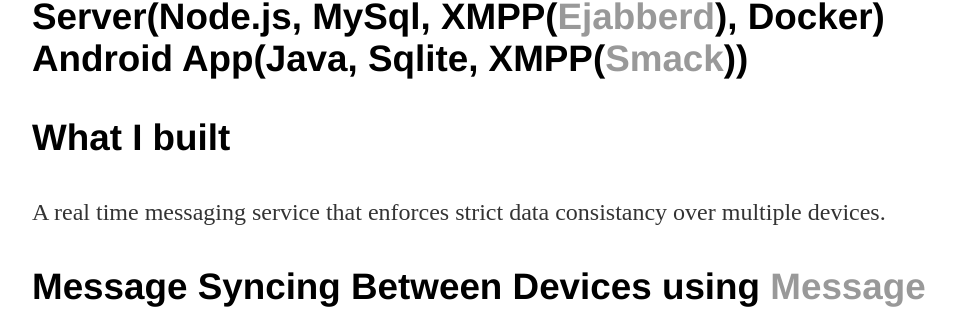
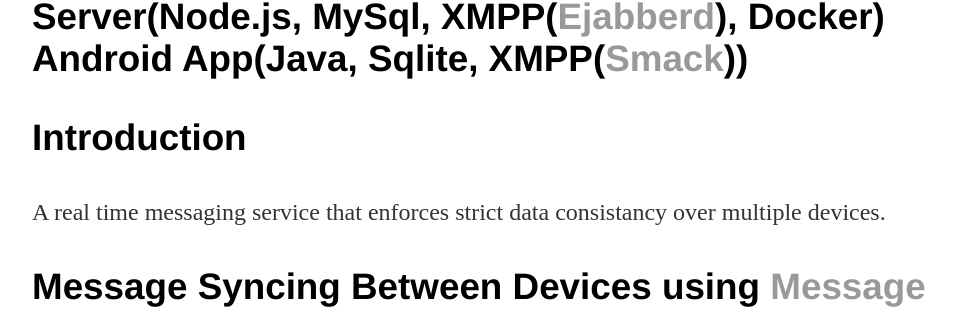
Before and after one commit to jcho7022/jcho7022.github.io, a Jekyll site: the page built from projects/chatbot/index.html, in a window 1280 px wide and 900 px high, scrolled down 1872 px. Shown: the part 143-455 px from the top of the window, without its empty margins (160-1116 px from the left). Built offline with Jekyll 4.4.1, drawn with Linux system fonts in a browser that asks for light colours.

Commit message:
Update index.html

```diff
--- a/projects/chatbot/index.html
+++ b/projects/chatbot/index.html
@@ -18,7 +18,7 @@
 <h2>Messaging Service</h2>
 <h3>Server(Node.js, MySql, XMPP(<a href="https://www.ejabberd.im/">Ejabberd</a>), Docker)
 <br>Android App(Java, Sqlite, XMPP(<a href="https://github.com/igniterealtime/Smack">Smack</a>))</h3>
-<h3>What I built</h3>
+<h3>Introduction</h3>
 <p>A real time messaging service that enforces strict data consistancy over multiple devices.</p>
 
 <h3>Message Syncing Between Devices using <a href="https://xmpp.org/extensions/xep-0313.html">Message Archive</a>, HTTP</h3>
```
